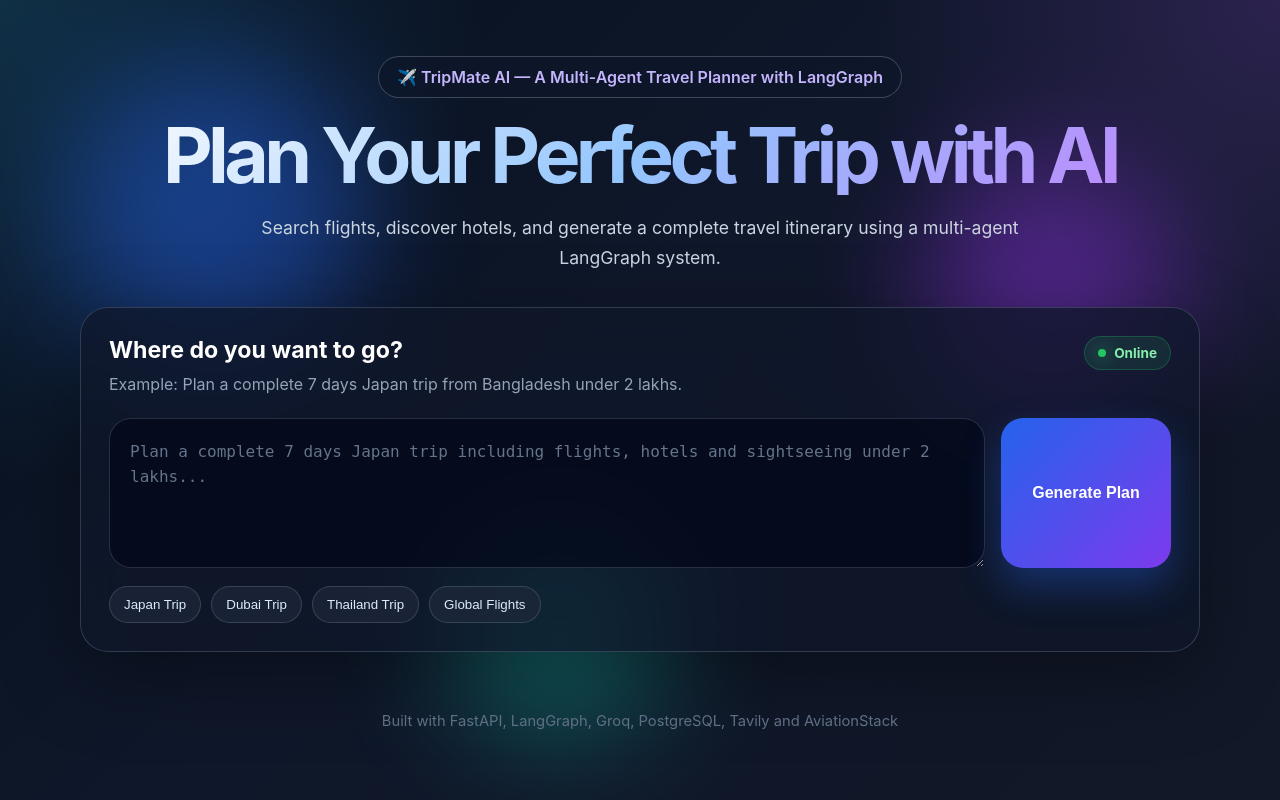
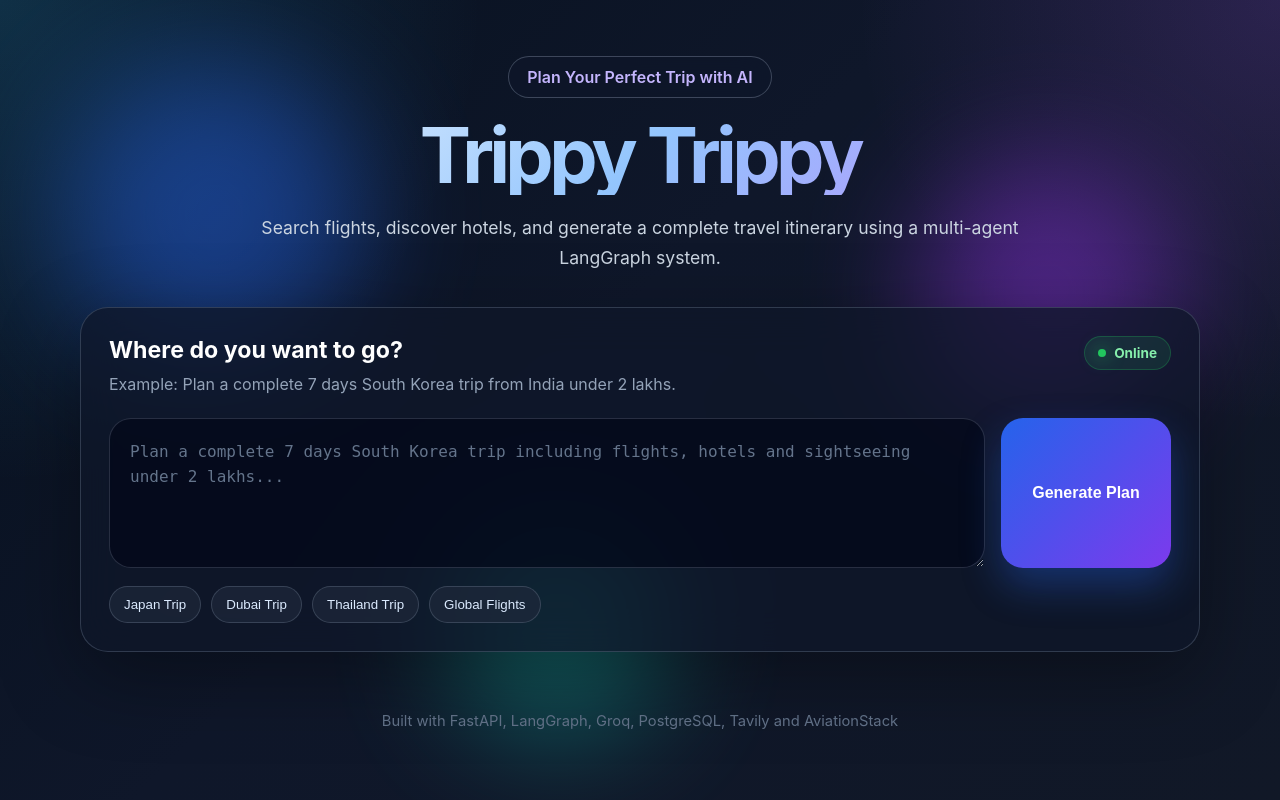
Before and after one commit to EvilLucifer00/Trippy-Trippy, a FastAPI app: page / in a window 1280 px wide. Run offline with FastAPI, Linux system fonts and the light colour scheme; some libraries are stand-ins or nearby versions.

Commit message:
changed the HTML code

```diff
--- a/templates/index.html
+++ b/templates/index.html
@@ -22,11 +22,11 @@
 
         <section class="hero-section">
             <div class="badge">
-                ✈️ TripMate AI — A Multi-Agent Travel Planner with LangGraph
+                Plan Your Perfect Trip with AI
             </div>
 
             <h1>
-                Plan Your Perfect Trip with AI
+                Trippy Trippy
             </h1>
 
             <p>
@@ -40,7 +40,7 @@
                 <div>
                     <h2>Where do you want to go?</h2>
                     <p>
-                        Example: Plan a complete 7 days Japan trip from Bangladesh under 2 lakhs.
+                        Example: Plan a complete 7 days South Korea trip from India under 2 lakhs.
                     </p>
                 </div>
 
@@ -53,7 +53,7 @@
             <div class="input-area">
                 <textarea
                     id="userInput"
-                    placeholder="Plan a complete 7 days Japan trip including flights, hotels and sightseeing under 2 lakhs..."
+                    placeholder="Plan a complete 7 days South Korea trip including flights, hotels and sightseeing under 2 lakhs..."
                 ></textarea>
 
                 <button id="sendBtn" onclick="sendMessage()">
```
